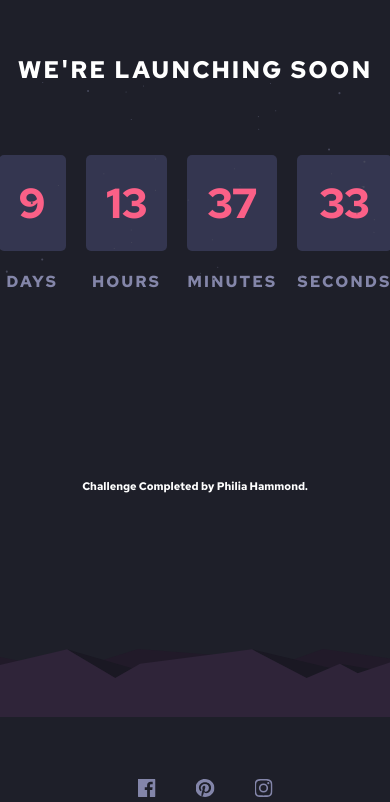
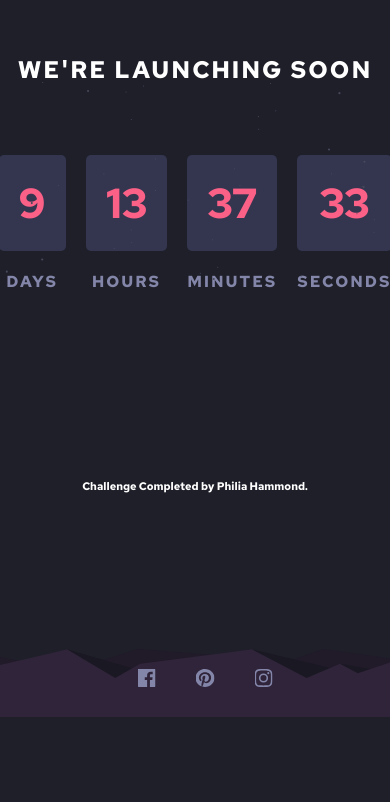
Before and after one commit to gogurlbaby/launch-countdown-timer, a plain HTML site: page index.html in a window 390 px wide. Shown: the part 112-914 px from the top of the page. After the commit the page ends 844 px from the top, so only its background shows below. Drawn offline with Linux system fonts and the light colour scheme.

Commit message:
social icons

```diff
--- a/style.css
+++ b/style.css
@@ -104,10 +104,6 @@ ul {
     .stars, .pattern-hills{
         width: 500px;
     }
-
-    .social-icons {
-        bottom: -80px;
-    }
 }
 
 @media (min-width: 1440px) {
```
